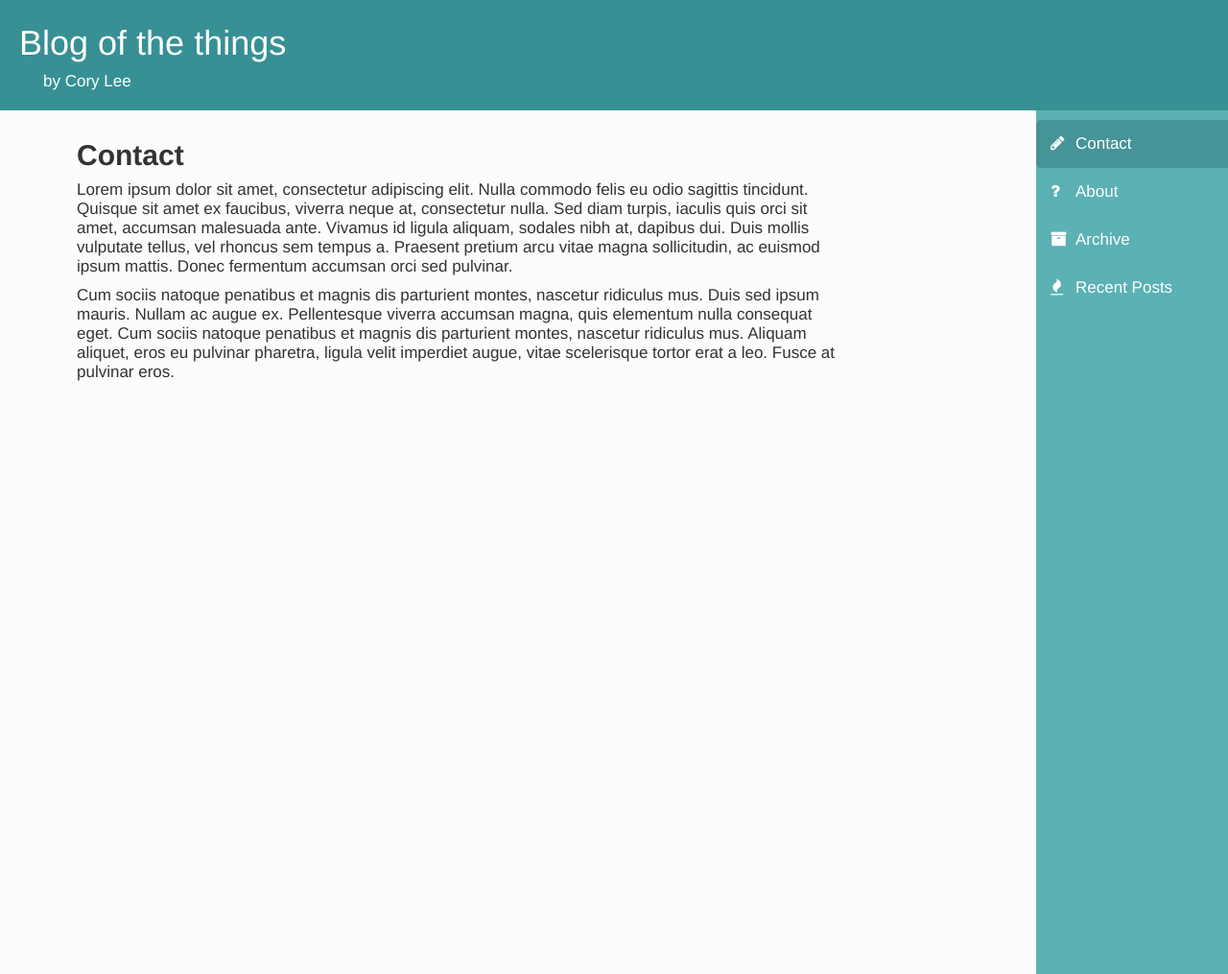
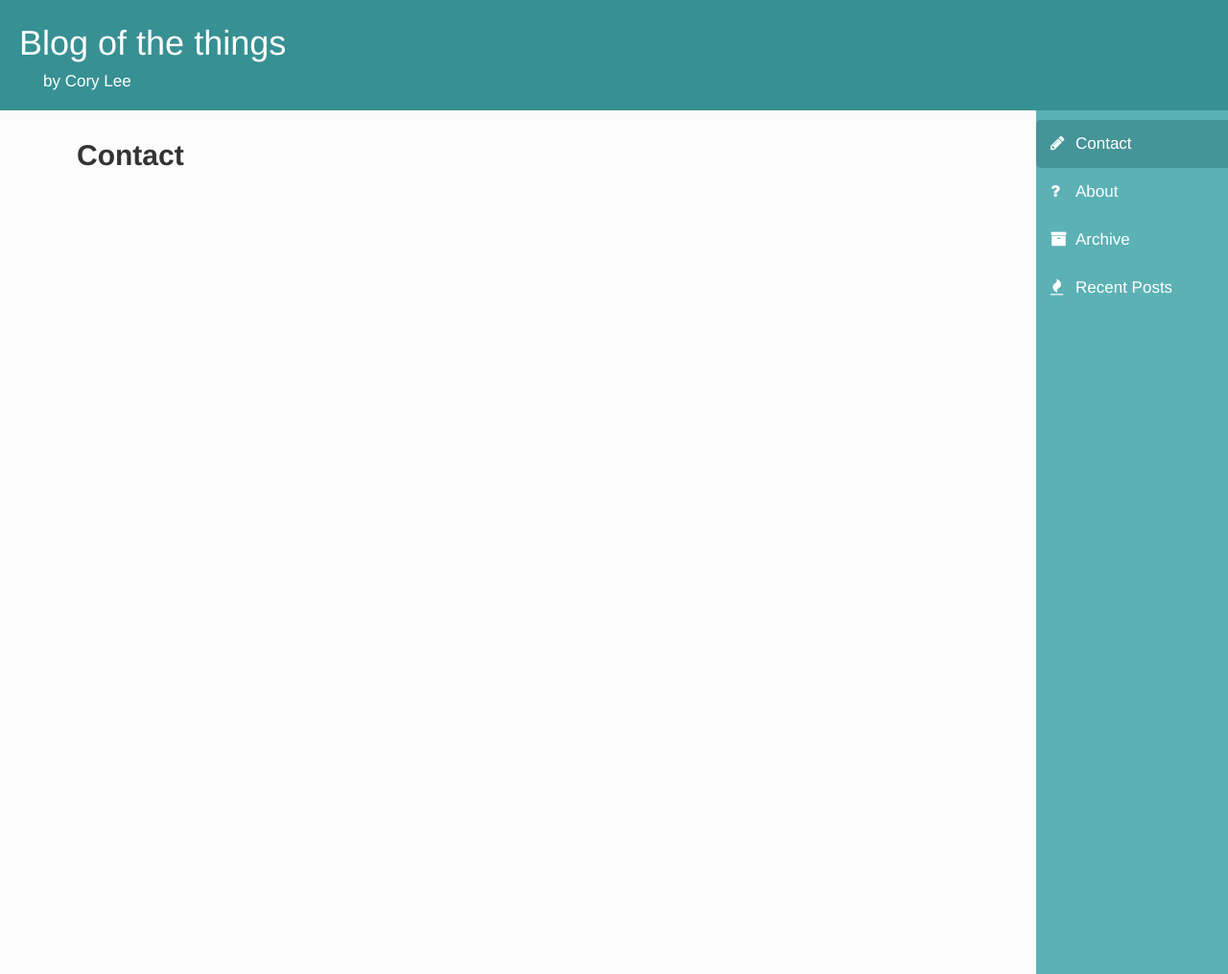
Before and after one commit to coryleeio/jekblog, a Jekyll site: the page built from contact/index.html, in a window 1280 px wide. Shown: the whole page at 96% size. Built offline with Jekyll 4.4.1, drawn with Linux system fonts in a browser that asks for light colours; nearby versions of some CDN libraries.

Commit message:
Remove lorem ipsum from contact page

```diff
--- a/contact/index.html
+++ b/contact/index.html
@@ -3,11 +3,3 @@ title: Contact
 permalink: /contact/
 font-awesome-icon: fa-pencil
 ---
-
-<p>
-	Lorem ipsum dolor sit amet, consectetur adipiscing elit. Nulla commodo felis eu odio sagittis tincidunt. Quisque sit amet ex faucibus, viverra neque at, consectetur nulla. Sed diam turpis, iaculis quis orci sit amet, accumsan malesuada ante. Vivamus id ligula aliquam, sodales nibh at, dapibus dui. Duis mollis vulputate tellus, vel rhoncus sem tempus a. Praesent pretium arcu vitae magna sollicitudin, ac euismod ipsum mattis. Donec fermentum accumsan orci sed pulvinar.
-</p>
-
-<p>
-Cum sociis natoque penatibus et magnis dis parturient montes, nascetur ridiculus mus. Duis sed ipsum mauris. Nullam ac augue ex. Pellentesque viverra accumsan magna, quis elementum nulla consequat eget. Cum sociis natoque penatibus et magnis dis parturient montes, nascetur ridiculus mus. Aliquam aliquet, eros eu pulvinar pharetra, ligula velit imperdiet augue, vitae scelerisque tortor erat a leo. Fusce at pulvinar eros.
-</p>
```
